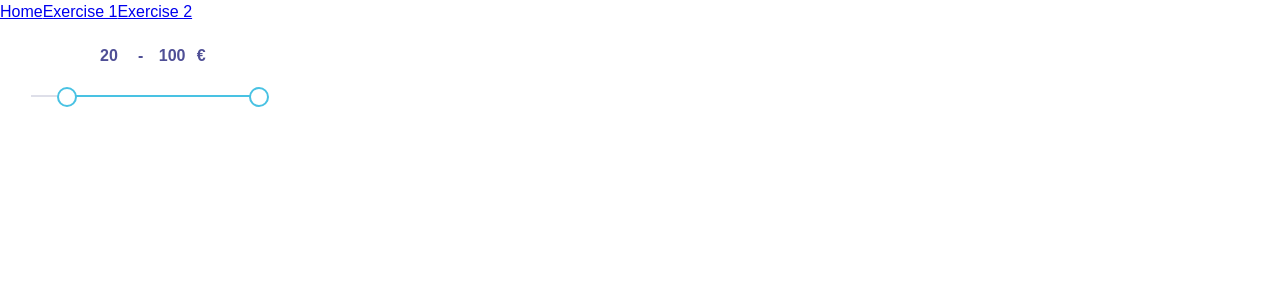
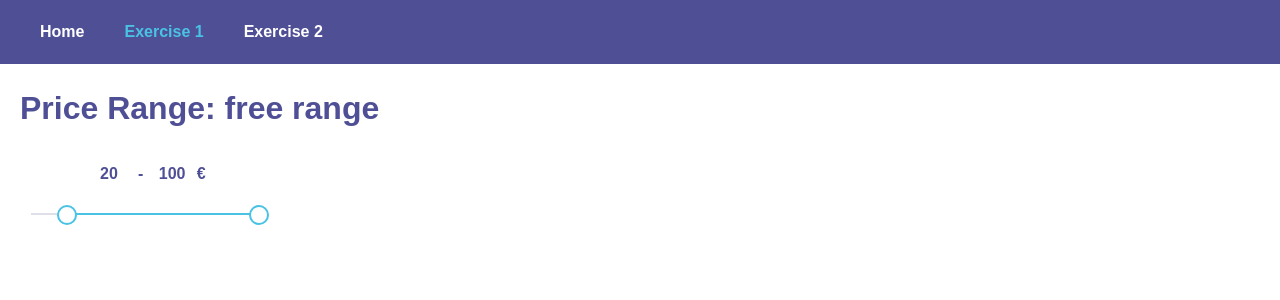
Before and after one commit to albertnev/mango-range-picker, a React app: page /exercise1 in a window 1280 px wide. Shown: the top 300 px of the page. Built offline with nearby package versions, Linux system fonts and the light colour scheme.

Commit message:
Add styling and titles to main pages

```diff
--- a/src/containers/Menu/Menu.jsx
+++ b/src/containers/Menu/Menu.jsx
@@ -1,11 +1,18 @@
 import React from 'react';
 import { NavLink } from 'react-router-dom';
+import styles from './styles.scss';
 
 const Menu = () => (
-  <nav>
-    <NavLink to="/">Home</NavLink>
-    <NavLink to="/exercise1">Exercise 1</NavLink>
-    <NavLink to="/exercise2">Exercise 2</NavLink>
+  <nav className={styles.menu}>
+    <NavLink activeClassName={styles.menu__a_active} to="/" exact>
+      Home
+    </NavLink>
+    <NavLink activeClassName={styles.menu__a_active} to="/exercise1" exact>
+      Exercise 1
+    </NavLink>
+    <NavLink activeClassName={styles.menu__a_active} to="/exercise2" exact>
+      Exercise 2
+    </NavLink>
   </nav>
 );
 
--- /dev/null
+++ b/src/containers/Menu/styles.scss
@@ -0,0 +1,19 @@
+@import '../../styles/variables.scss';
+
+.menu {
+  background-color: $darkAccentColor;
+  padding: 20px;
+  width: 100%;
+
+  a {
+    color: $backgroundColor;
+    font-weight: bold;
+    text-decoration: none;
+    display: inline-block;
+    padding: 0 20px;
+
+    &.menu__a_active {
+      color: $lightAccentColor;
+    }
+  }
+}
--- a/src/pages/Exercise1/Exercise1.jsx
+++ b/src/pages/Exercise1/Exercise1.jsx
@@ -1,8 +1,10 @@
 import React from 'react';
 import { Range } from '../../components/Range';
+import styles from '../../styles/global.scss';
 
 const Exercise1 = () => (
   <div style={{ padding: 20 }}>
+    <h1 className={styles.page__title}>Price Range: free range</h1>
     <Range min={5} max={100} minHandlerValue={20} />
   </div>
 );
--- a/src/pages/Exercise2/Exercise2.jsx
+++ b/src/pages/Exercise2/Exercise2.jsx
@@ -1,8 +1,10 @@
 import React from 'react';
 import { Range } from '../../components/Range';
+import styles from '../../styles/global.scss';
 
 const Exercise1 = () => (
   <div style={{ padding: 20 }}>
+    <h1 className={styles.page__title}>Price Range: fixed values</h1>
     <Range min={5} max={100} rangeValues={[25, 50, 75, 80, 100]} />
   </div>
 );
--- /dev/null
+++ b/src/styles/global.scss
@@ -0,0 +1,6 @@
+@import './variables.scss';
+
+.page__title {
+  color: $darkAccentColor;
+  margin-bottom: 30px;
+}
```
